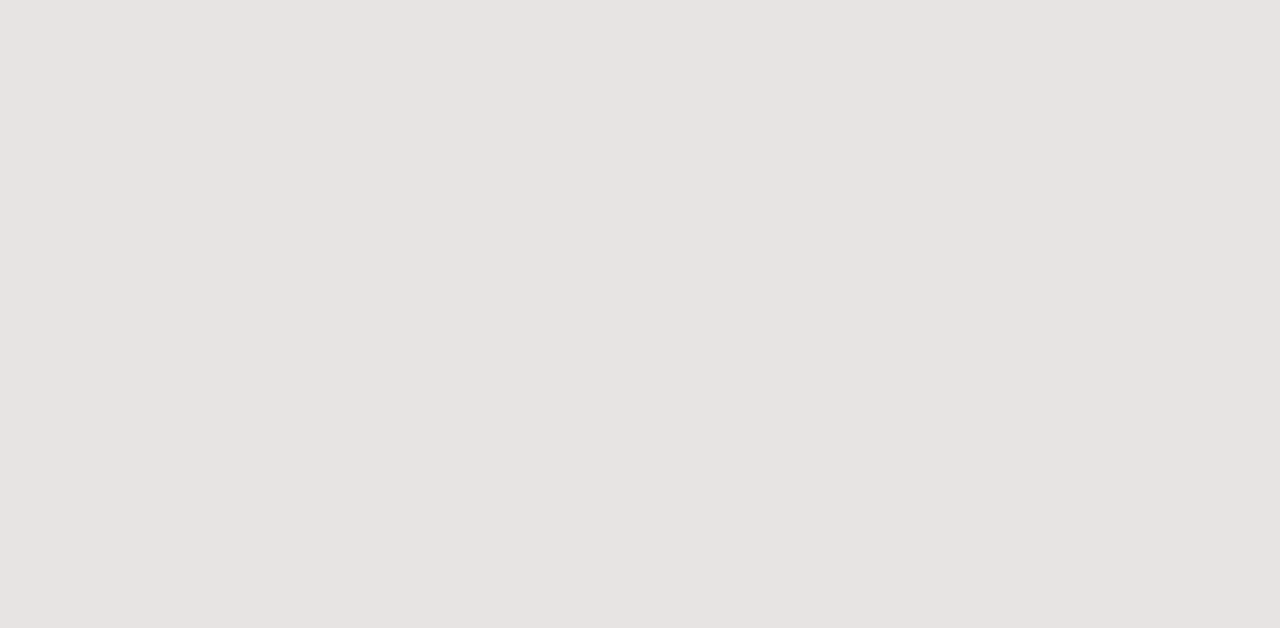
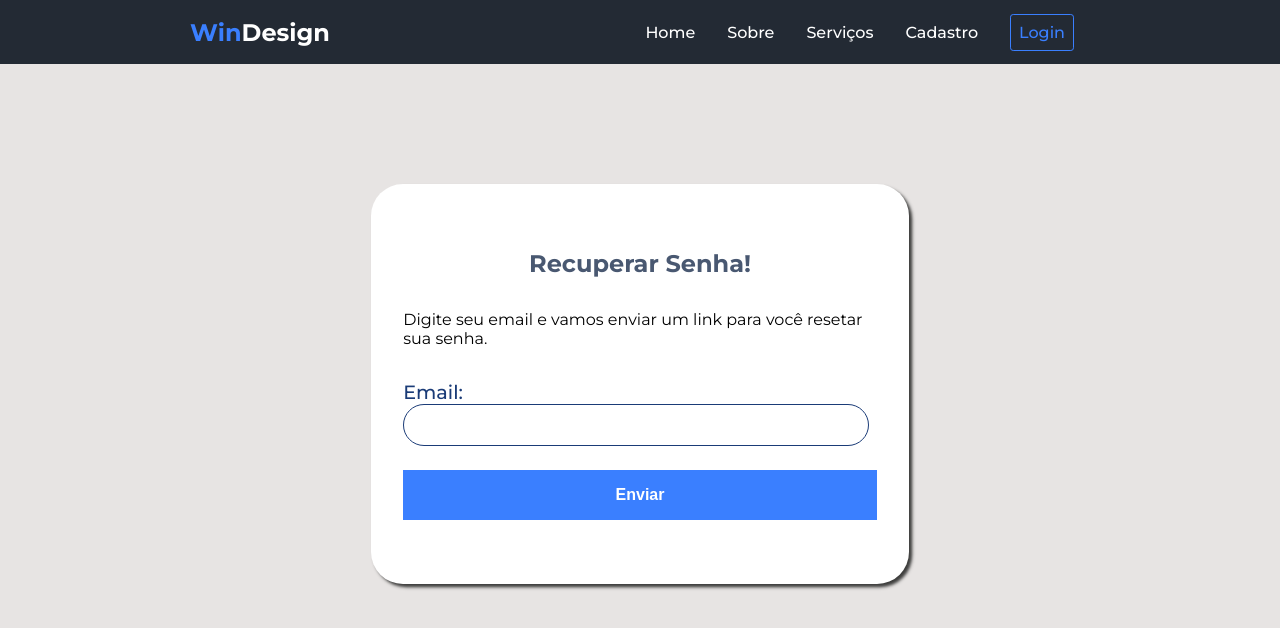
Before and after one commit to felipebaloneker/react.windesgin.front, a React (Create React App) app: page /recuperar-senha in a window 1280 px wide. Before the commit this address had no page. Shown: the top 628 px of the page. Built offline with nearby package versions, Linux system fonts and the light colour scheme.

Commit message:
feat/ created forgot password page

```diff
--- a/src/App.tsx
+++ b/src/App.tsx
@@ -7,6 +7,7 @@ import Login from './pages/Login';
 import Cadastro from './pages/Cadastro';
 import UserRoom from './pages/UserRoom';
 import Chat from './pages/Chat';
+import ForgotPassword from './pages/ForgotPassword';
 
 function App() {
   return (
@@ -18,6 +19,7 @@ function App() {
           <Route path="/" element={<Home/>}/>
           <Route path="/login" element={<Login/>}/>
           <Route path="/cadastro" element={<Cadastro/>}/>
+          <Route path="/recuperar-senha" element={<ForgotPassword/>}/>
           <Route path="/meu-painel" element={<UserRoom/>}/>
           <Route path="/room/:id" element={<Chat/>}/>
         </Routes>
--- a/src/pages/Cadastro/index.tsx
+++ b/src/pages/Cadastro/index.tsx
@@ -56,7 +56,7 @@ function Cadastro() {
   return (
     <div className="cadastro">
       <Header />
-      <div className="main">
+      <div className="cad_main">
         <div className="image_banner">
           <img src={cadastro} alt="" />
         </div>
--- a/src/pages/Cadastro/styles.scss
+++ b/src/pages/Cadastro/styles.scss
@@ -1,4 +1,4 @@
-.main {
+.cad_main {
   width: 100%;
   display: grid;
   grid-template-columns: 1fr 1fr;
@@ -40,6 +40,7 @@
       max-width: 50rem;
       width: 100%;
       .type_btn {
+        display: flex;
         width: 7.95rem;
         border-radius: 0rem 2rem 0rem 0;
         border: 0.1rem solid var(--button-color);
--- /dev/null
+++ b/src/pages/ForgotPassword/index.tsx
@@ -0,0 +1,34 @@
+import { useState } from "react";
+import Header from "../../components/Header"
+import './styles.scss'
+
+function ForgotPassword(){
+    const [email,setEmail] = useState('');
+    const passwordReset= async()=>{
+
+    }
+    return(
+        <div className="forgot">
+            <Header/>
+            <div className="forgot_main">
+                <div className="container">
+                    <div className="wrp">
+                       <div className="tittle">
+                            <h1>Recuperar Senha!</h1>
+                       </div>
+                        <p>Digite seu email e vamos enviar um link para você resetar sua senha.</p>
+                        <label htmlFor="text">Email:</label>
+                        <input type="email" autoFocus
+                        required
+                        value={email}
+                        onChange={(e)=>setEmail(e.target.value)}
+                        />
+                    </div>
+                    <button onClick={passwordReset}>Enviar</button>
+                </div>
+            </div>
+        </div>
+    )
+}
+
+export default ForgotPassword
--- /dev/null
+++ b/src/pages/ForgotPassword/styles.scss
@@ -0,0 +1,62 @@
+.forgot_main{
+    width: 100%;
+    height: 80vh;
+    overflow: hidden;
+    display: flex;
+    align-items: center;
+    justify-content: center;
+    text-align: center;
+    .container{
+        width: 42vw;
+        height:25rem;
+        display: flex;
+        flex-direction: column;
+        justify-content: center;
+        text-align: left;
+        padding:2rem;
+        border-radius: 2rem;
+        box-shadow: 0.2rem 0.2rem 0.2rem var(--shadow-color);
+        background-color: var(--text-color-superlight);
+        .tittle{
+            text-align: center;
+        }
+        h1{
+            font-size: 1.5rem;
+            color:var(--text-color);
+            margin-bottom:2rem;
+        }
+        p{
+            margin-bottom:2rem;
+            font-size:1rem;
+        }
+        label{
+            font-size: 1.2rem;
+            font-weight: 500;
+            margin-right: 2rem;
+            color:var(--highlight-color)
+        }
+        input{
+            all:unset;
+            width:35vw;
+            height:1.5rem;
+            border:.009rem solid var(--highlight-color);
+            border-radius: 2rem;
+            margin-bottom:.5rem;
+            padding:.5rem;
+        }
+        button{
+            background-color: var(--button-color);
+            border:none;
+            padding:1rem;
+            color:var(--text-color-superlight);
+            font-weight: bold;
+            font-size: 1rem;
+            margin-top:1rem;
+            transition: .5s;
+            cursor: pointer;
+        }
+        button:hover{
+            background-color: var(--highlight-color);
+        }
+    }
+}
--- a/src/pages/Login/index.tsx
+++ b/src/pages/Login/index.tsx
@@ -51,9 +51,12 @@ function Login(){
                                 <button className='log_btn'
                                 onClick={loginClick}
                                 >Entrar</button>
-                            </div>
-                            <div className="login_footer">
-                                <a href="/cadastro">Não tem uma conta? Cadastre-se</a>
+                                <button className='log_btn_white'
+                                onClick={()=>{return navigate('/cadastro')}}
+                                >Registre-se</button>
+                                <div className="login_footer">
+                                    <a href="/recuperar-senha">Esqueceu sua Senha? clique aqui!</a>
+                                </div>
                             </div>
                         </div>
                     </div>
--- a/src/pages/Login/styles.scss
+++ b/src/pages/Login/styles.scss
@@ -1,5 +1,6 @@
 .main{
     width: 100%;
+    max-height: 90vh;
     display: grid;
     grid-template-columns: 1fr 1fr;
     .image_banner{
@@ -59,11 +60,15 @@
                 transition: .5s;
                 cursor: pointer;
             }
+            .log_btn_white{
+                background-color: var(--button-color-two);
+            }
             button:hover{
                 background-color: var(--highlight-color);
             }
         }
-        .log_footer{
+        .login_footer{
+            margin-top:1rem;
             a{
                 color:var(--text-color-black) ;
             }
```
